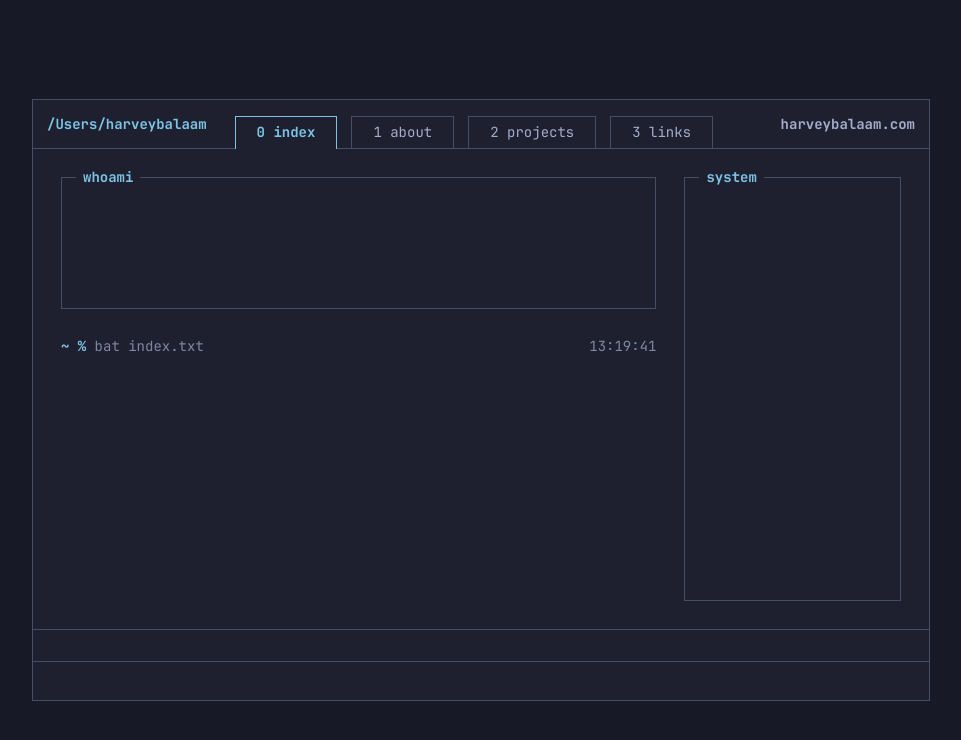
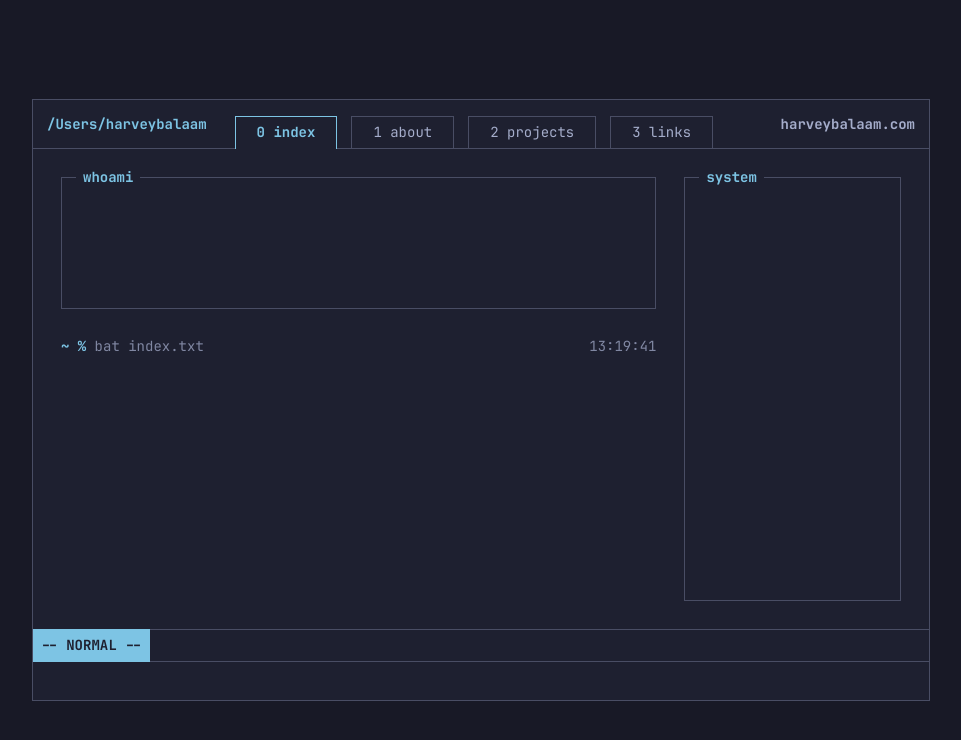
Before and after one commit to harveybalaam/personal-website, a React (Vite) app: page / in a window 1280 px wide. Shown: the top 740 px of the page, without its empty margins (159-1120 px from the left). Built offline with nearby package versions, Linux system fonts and the light colour scheme.

Commit message:
feat: add decorative vim-style edit mode

```diff
--- a/src/index.css
+++ b/src/index.css
@@ -138,6 +138,17 @@ header .text-highlight {
   align-self: center;
 }
 
+#vim-mode {
+  display: flex;
+  align-items: center;
+  padding: 0 0.5rem 0 0.5rem;
+  margin-left: 1px;
+  background-color: var(--accent);
+  color: var(--main-bg);
+  font-weight: bold;
+  outline: 1px solid var(--accent);
+}
+
 .page-content-wrapper {
   margin: 0.75rem;
   height: calc(90vh - 3rem);
--- a/src/routes/__root.tsx
+++ b/src/routes/__root.tsx
@@ -40,7 +40,9 @@ function RootLayout() {
             <Container title="system" />
           </section>
         </main>
-        <div className="window-row window-row-bordered"></div>
+        <div className="window-row window-row-bordered">
+          <span id="vim-mode">-- NORMAL --</span>
+        </div>
         <div className="window-row"></div>
       </div>
       <TanStackRouterDevtools />
```
